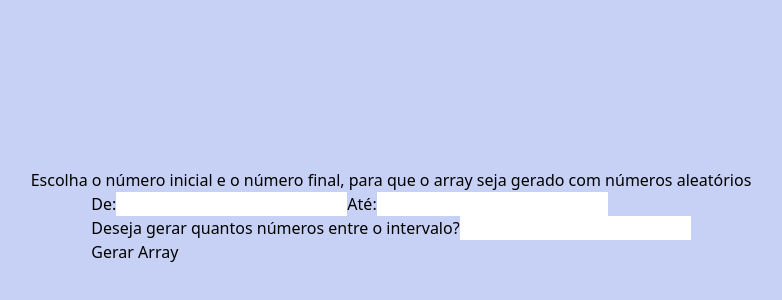
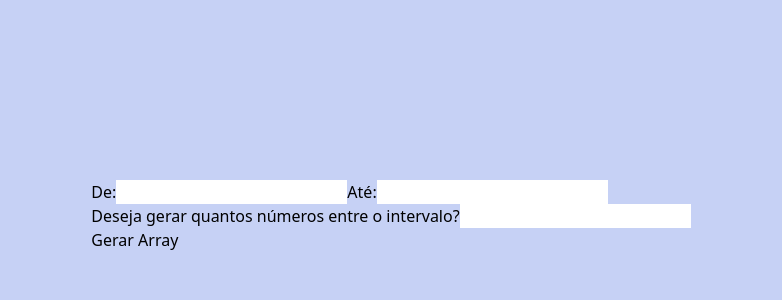
Before and after one commit to FillipeDiord/findnumberinarray, a React (Vite) app: page / in a window 1280 px wide. Shown: the part 184-484 px from the top of the page, without its empty margins (249-1031 px from the left). Built offline with nearby package versions, Linux system fonts and the light colour scheme.

Commit message:
refactor: 💡 remove class
remove class

```diff
--- a/src/App.tsx
+++ b/src/App.tsx
@@ -1,16 +1,12 @@
 import { ToastContainer } from 'react-toastify';
 import 'react-toastify/dist/ReactToastify.css';
 import { Home } from './components/Home'
-import { Label } from './components/Label'
 
 import './App.css'
 
 function App() {
   return (
     <>
-      <Label className='font-bold m-10'>Escolha o número inicial e o número final,
-        para que o array seja gerado com números aleatórios
-      </Label>
       <div className='flex items-center justify-center w-[50rem]'>
         <div className='flex-row items-center justify-center'>
           <Home />
```
